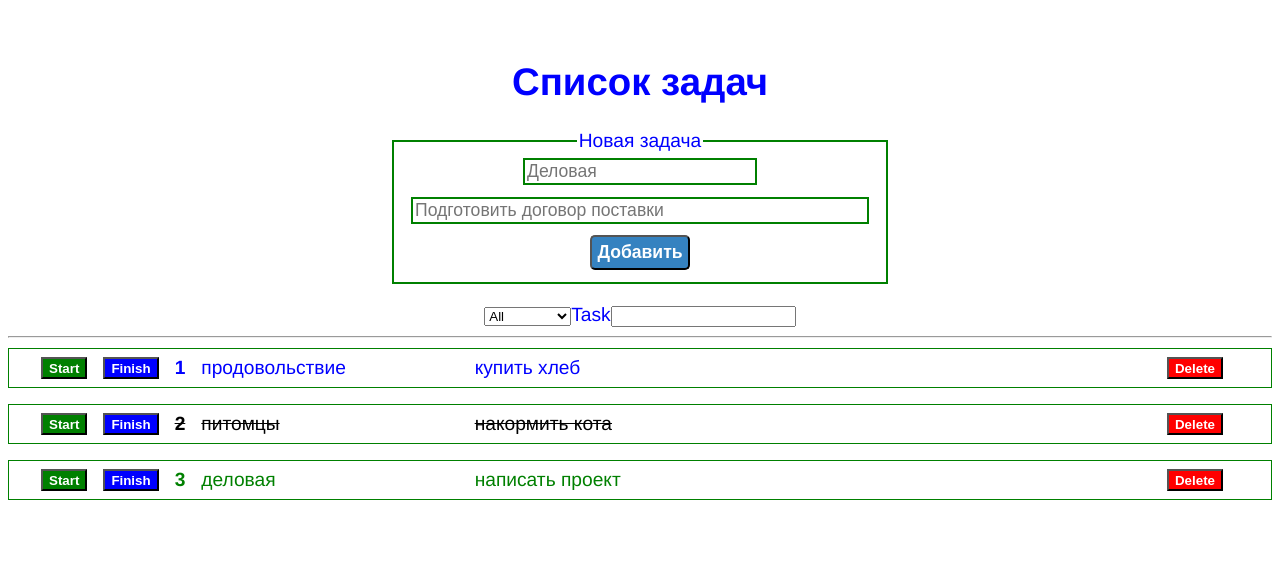
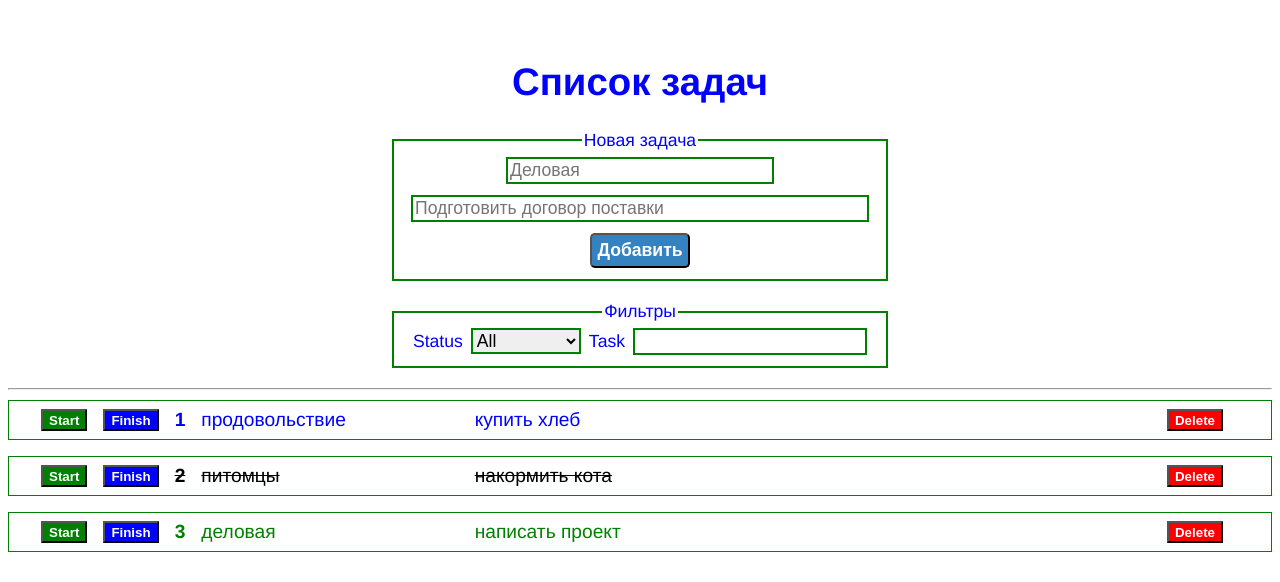
Before and after one commit to Ivan583/big-list, a Vue app: page / in a window 1280 px wide. Shown: the top 582 px of the page. Built offline with nearby package versions, Linux system fonts and the light colour scheme.

Commit message:
Стили формы фильтров

```diff
--- a/src/App.vue
+++ b/src/App.vue
@@ -2,6 +2,10 @@
   <div id="app">
     <h1>Список задач</h1>
     <AddTask @add-task="newTask" />
+    <form>
+      <fieldset>
+        <legend>Фильтры</legend>
+        <label>Status</label>
         <select v-model="statusFilter">
           <option value="all">All</option>
           <option value="completed">Completed</option>
@@ -10,6 +14,9 @@
         </select>
         <label>Task</label>
         <input type="text" class="title" v-model.lazy="titleFilter" />
+      </fieldset>
+    </form>
+
     <hr />
     <Loader v-if="loading" />
     <TaskList
@@ -98,3 +105,22 @@ export default {
   margin-top: 60px;
 }
 </style>
+
+<style>
+form {
+  width: 500px;
+  margin: 10px auto 20px;
+}
+
+fieldset,
+select,
+input {
+  border: 2px solid green;
+  font-size: 1.1rem;
+}
+
+select,
+label {
+  margin-right: 0.5rem;
+}
+</style>
--- a/src/components/AddTask.vue
+++ b/src/components/AddTask.vue
@@ -2,7 +2,14 @@
   <form @submit.prevent="onSubmit">
     <fieldset>
       <legend>Новая задача</legend>
-      <input v-model="title" type="text" placeholder="Деловая" required />
+      <input
+        v-model="title"
+        type="text"
+        class="title"
+        maxlength="20"
+        placeholder="Деловая"
+        required
+      />
       <input
         v-model="description"
         type="text"
@@ -55,9 +62,12 @@ input {
   margin-bottom: 0.7rem;
 }
 
+.title {
+  width: 260px;
+}
+
 .description {
   width: 450px;
-  /* margin-bottom: 0.4rem; */
 }
 
 button {
```
Lines whose indentation alone changed are shown as unchanged.
